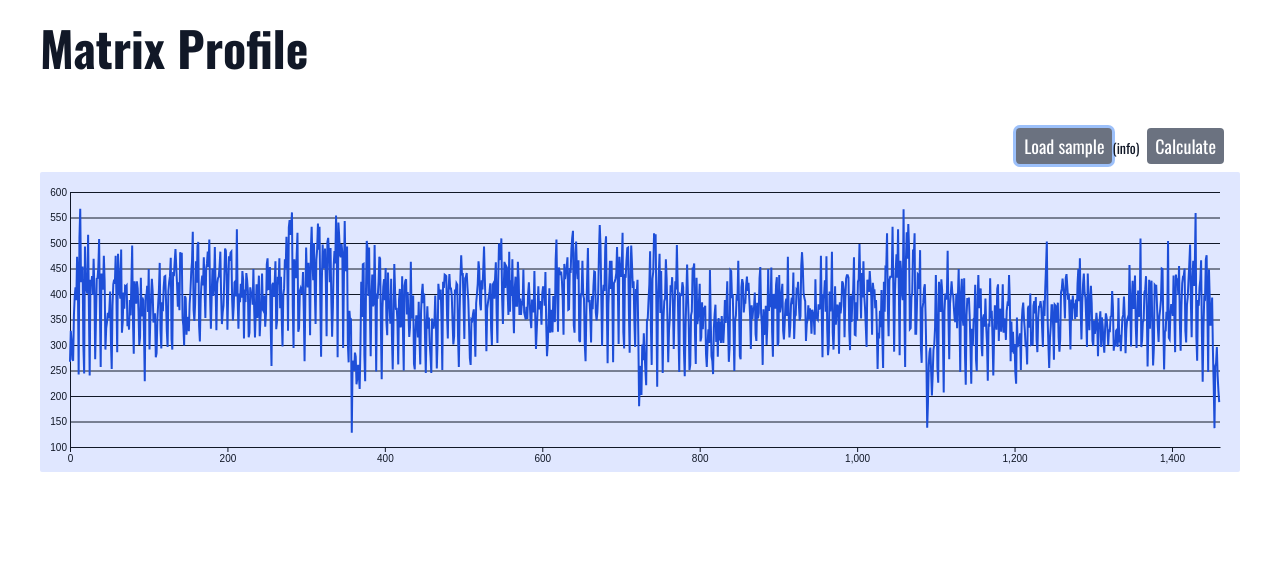
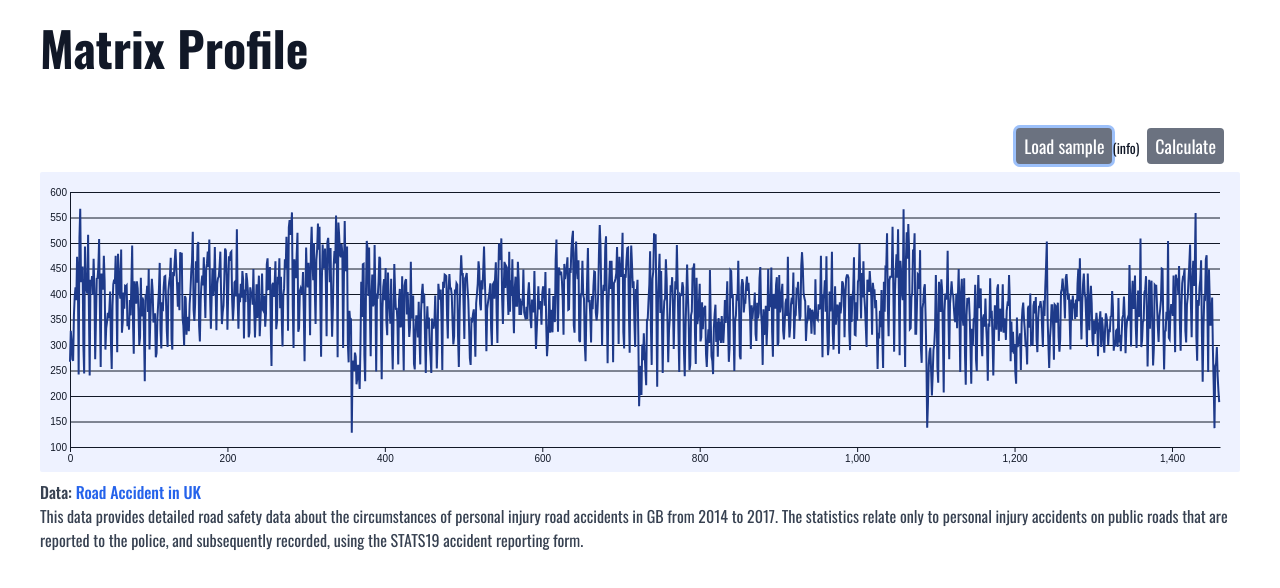
Before and after one commit to renato145/matrix_profile, a React (Create React App) app in the folder matrix-profile-web/: page / in a window 1280 px wide. Both pictures are taken after a click on the button "Load sample". Shown: the top 588 px of the page. Built offline with nearby package versions, Linux system fonts and the light colour scheme.

Commit message:
add plot description

```diff
--- a/matrix-profile-web/src/App.tsx
+++ b/matrix-profile-web/src/App.tsx
@@ -1,6 +1,7 @@
 import React from "react";
-import { LoadSampleBtn } from "./coimponents/LoadSampleBtn";
-import { Plot } from "./coimponents/Plot";
+import { LoadSampleBtn } from "./components/LoadSampleBtn";
+import { Plot } from "./components/Plot";
+import { DataDescription } from "./components/DataDescription";
 
 export const App = () => {
   return (
@@ -13,6 +14,7 @@ export const App = () => {
         <button className="btn">Calculate</button>
       </div>
       <Plot />
+      <DataDescription />
     </div>
   );
 };
--- a/matrix-profile-web/src/coimponents/LoadSampleBtn.tsx
+++ /dev/null
@@ -1,29 +0,0 @@
-import React, { useCallback } from "react";
-import { csv } from "d3";
-import { TStore, useStore } from "../store";
-
-// data from https://www.kaggle.com/sadeghjalalian/road-accident-in-uk
-// This data provides detailed road safety data about the circumstances of personal injury road accidents
-// in GB from 2014 to 2017. The statistics relate only to personal injury accidents on public roads that
-// are reported to the police, and subsequently recorded, using the STATS19 accident reporting form.
-
-const selector = (props: TStore) => props.setData;
-
-export const LoadSampleBtn: React.FC = () => {
-  const setData = useStore(selector);
-  const loadSample = useCallback(async () => {
-    const data = await csv("accident_UK.csv", (row: any) => ({
-      value: +row["Total_Accident"],
-    }));
-    setData(data);
-  }, [setData]);
-
-  return (
-    <div className="flex items-baseline">
-      <button className="btn" onClick={loadSample}>
-        Load sample
-      </button>
-      <p className="text-sm">(info)</p>
-    </div>
-  );
-};
--- /dev/null
+++ b/matrix-profile-web/src/components/DataDescription.tsx
@@ -0,0 +1,35 @@
+import React from "react";
+import { DataState, TStore, useStore } from "../store";
+
+// data from https://www.kaggle.com/sadeghjalalian/road-accident-in-uk
+// This data provides detailed road safety data about the circumstances of personal injury road accidents
+// in GB from 2014 to 2017. The statistics relate only to personal injury accidents on public roads that
+// are reported to the police, and subsequently recorded, using the STATS19 accident reporting form.
+
+const selector = (props: TStore) => props.dataState;
+
+export const DataDescription: React.FC = () => {
+  const dataState = useStore(selector);
+
+  return dataState === DataState.SampleData ? (
+    <div className="mt-2 text-base text-gray-700">
+      <p className="font-medium">
+        Data:{" "}
+        <a
+          href="https://www.kaggle.com/sadeghjalalian/road-accident-in-uk"
+          target="_black"
+          rel="noopener"
+        >
+          Road Accident in UK
+        </a>
+      </p>
+      <p>
+        This data provides detailed road safety data about the circumstances of
+        personal injury road accidents in GB from 2014 to 2017. The statistics
+        relate only to personal injury accidents on public roads that are
+        reported to the police, and subsequently recorded, using the STATS19
+        accident reporting form.
+      </p>
+    </div>
+  ) : null;
+};
--- /dev/null
+++ b/matrix-profile-web/src/components/LoadSampleBtn.tsx
@@ -0,0 +1,17 @@
+import React from "react";
+import { TStore, useStore } from "../store";
+
+const selector = (props: TStore) => props.loadSampleData;
+
+export const LoadSampleBtn: React.FC = () => {
+  const loadSampleData = useStore(selector);
+
+  return (
+    <div className="flex items-baseline">
+      <button className="btn" onClick={loadSampleData}>
+        Load sample
+      </button>
+      <p className="text-sm">(info)</p>
+    </div>
+  );
+};
--- a/matrix-profile-web/src/coimponents/Plot.tsx
+++ b/matrix-profile-web/src/components/Plot.tsx
@@ -47,14 +47,14 @@ export const Plot = () => {
 
   const xAxisRef = useCallback(
     (node) => {
-      select(node).call(xAxis);
+      select(node).transition().call(xAxis);
     },
     [xAxis]
   );
 
   const yAxisRef = useCallback(
     (node) => {
-      select(node).call(yAxis);
+      select(node).transition().call(yAxis);
     },
     [yAxis]
   );
@@ -63,7 +63,7 @@ export const Plot = () => {
     <div
       ref={ref}
       style={{ minHeight: "100px", maxHeight: "300px", minWidth: "300px" }}
-      className="mt-2 bg-indigo-100 rounded-sm flex-1"
+      className="mt-2 bg-indigo-50 rounded-sm flex-1"
     >
       <svg height={height} width={width}>
         <g
@@ -74,7 +74,7 @@ export const Plot = () => {
         {path !== null ? (
           <path
             fill="none"
-            className="stroke-current text-blue-700 stroke-2 transition-all"
+            className="stroke-current text-blue-900 stroke-2 transition-all"
             d={path}
           />
         ) : null}
--- a/matrix-profile-web/src/store.ts
+++ b/matrix-profile-web/src/store.ts
@@ -1,4 +1,11 @@
+import { csv } from "d3";
 import create from "zustand";
+
+export enum DataState {
+  Empty,
+  SampleData,
+  CustomData,
+}
 
 export type TData = {
   value: number;
@@ -6,9 +13,18 @@ export type TData = {
 
 export type TStore = {
   data?: TData;
+  dataState: DataState;
   setData: (data: TData) => void;
+  loadSampleData: () => void;
 };
 
 export const useStore = create<TStore>((set, get) => ({
+  dataState: DataState.Empty,
   setData: (data) => set({ data }),
+  loadSampleData: async () => {
+    const data = await csv("accident_UK.csv", (row: any) => ({
+      value: +row["Total_Accident"],
+    }));
+    set({ data, dataState: DataState.SampleData });
+  },
 }));
```
